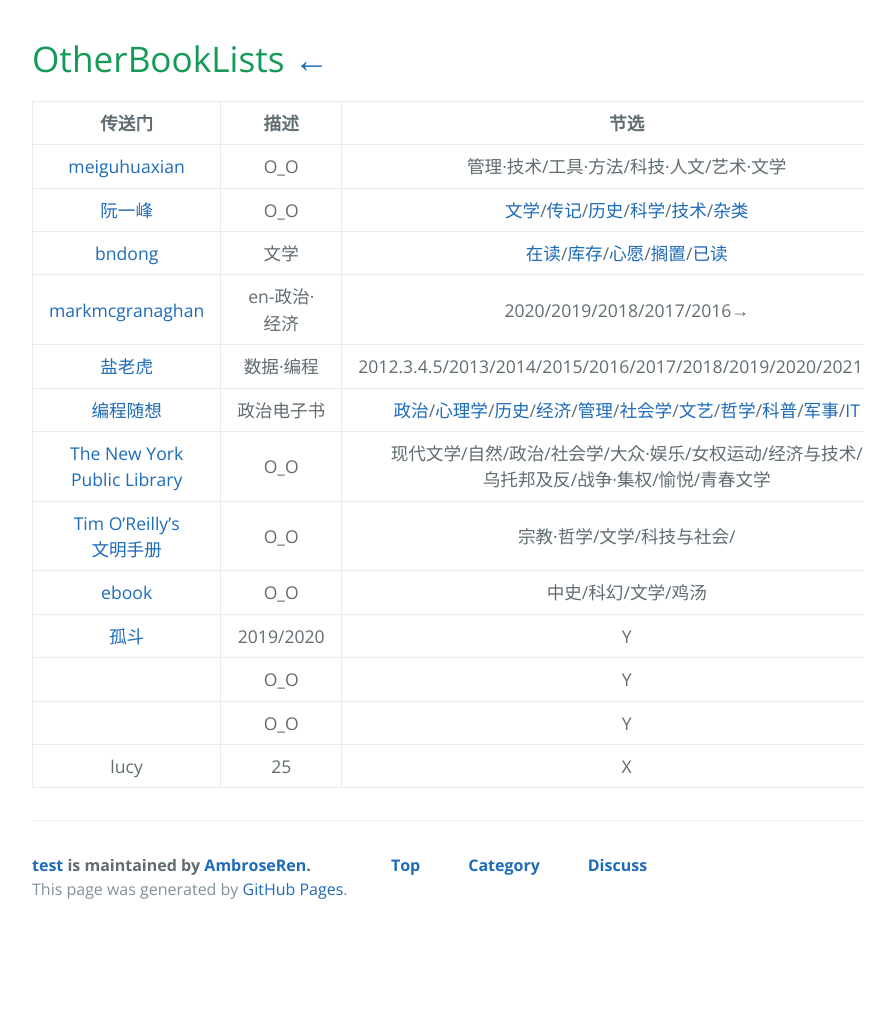
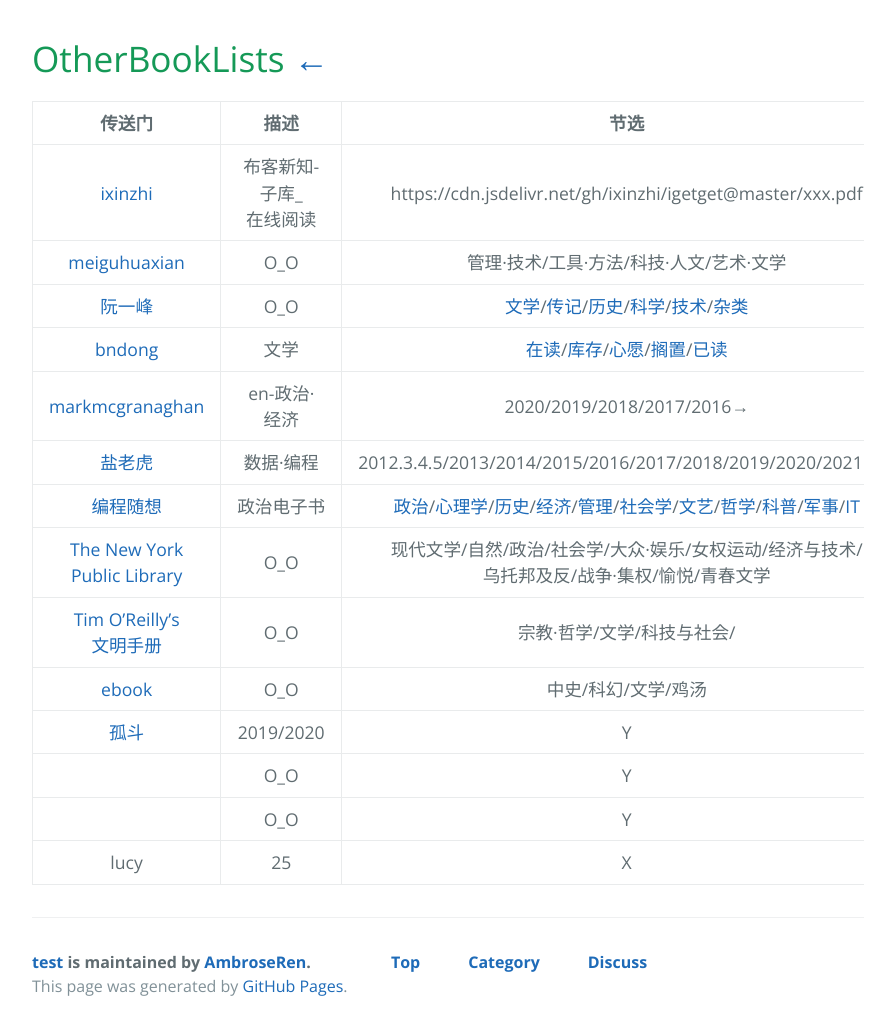
Before and after one commit to AmbroseRen/test, a Jekyll site: the page built from Library/OtherBookLists.md, in a window 1280 px wide. Shown: the whole page, without its empty margins (192-1087 px from the left). Built offline with Jekyll 4.4.1, drawn with Linux system fonts in a browser that asks for light colours; our own code applies the rules of GitHub Pages for plain Markdown files; the repository's description, which GitHub fills in, is left out; before the commit the page ends 933 px from its top, so only the background shows below that.

Commit message:
Update OtherBookLists.md

```diff
--- a/Library/OtherBookLists.md
+++ b/Library/OtherBookLists.md
@@ -2,6 +2,7 @@
 
 | 传送门 | 描述 | 节选 |
 |:---:|:---:|:---:|
+| [ixinzhi](https://github.com/ixinzhi/igetget) | 布客新知-子库_在线阅读 | https://cdn.jsdelivr.net/gh/ixinzhi/igetget@master/xxx.pdf |
 | [meiguhuaxian](https://www.cnblogs.com/meiguhuaxian/p/11641423.html) | O_O | 管理·技术/工具·方法/科技·人文/艺术·文学 |
 | [阮一峰](https://github.com/ruanyf/reading-list) | O_O | [文学](https://github.com/ruanyf/reading-list#%E6%96%87%E5%AD%A6)/[传记](https://github.com/ruanyf/reading-list#传记)/[历史](https://github.com/ruanyf/reading-list#历史)/[科学](https://github.com/ruanyf/reading-list#科学)/[技术](https://github.com/ruanyf/reading-list#技术)/[杂类](https://github.com/ruanyf/reading-list#杂类) |
 | [bndong](https://www.cnblogs.com/bndong/p/10300036.html) | 文学 | [在读](https://www.cnblogs.com/bndong/p/10300036.html#hid-wnZJby)/[库存](https://www.cnblogs.com/bndong/p/10300036.html#hid-AJ7KWC)/[心愿](https://www.cnblogs.com/bndong/p/10300036.html#hid-NihRWK)/[搁置](https://www.cnblogs.com/bndong/p/10300036.html#hid-mHPsGT)/[已读](https://www.cnblogs.com/bndong/p/10300036.html#hid-YCsRpy) |
```
